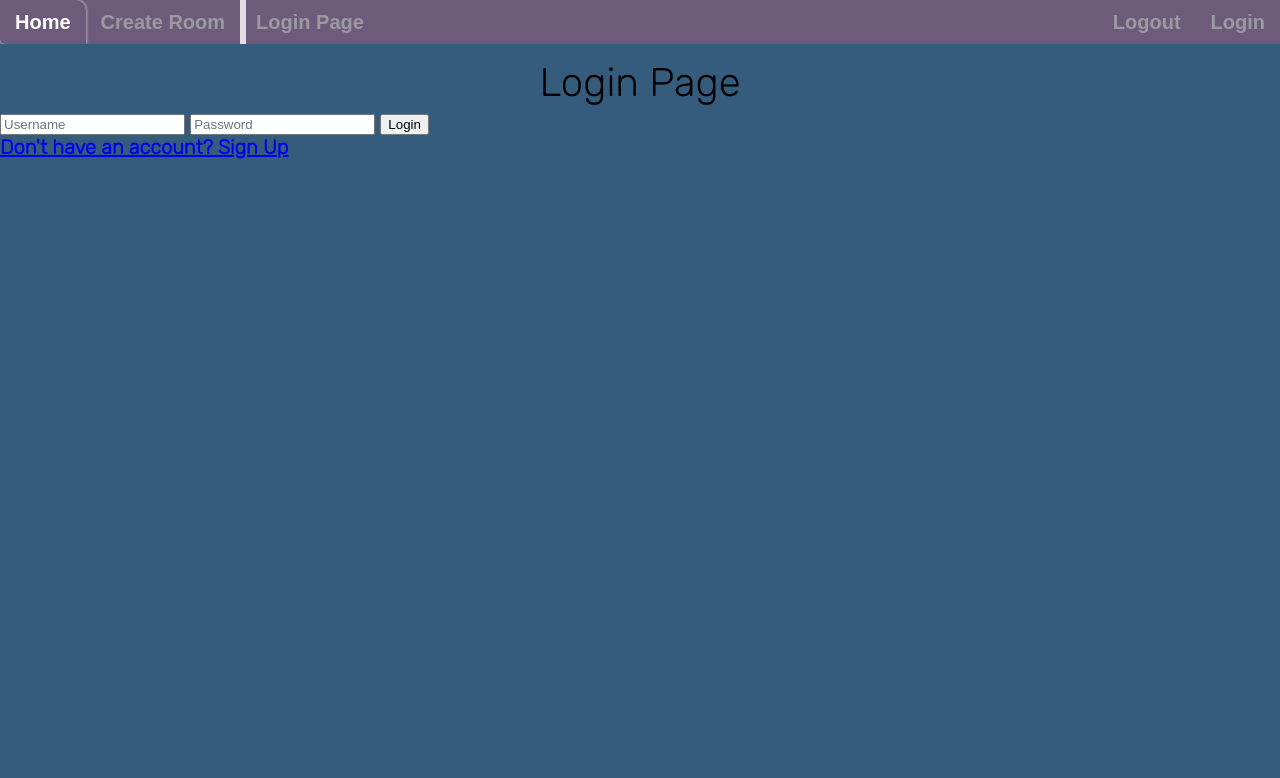
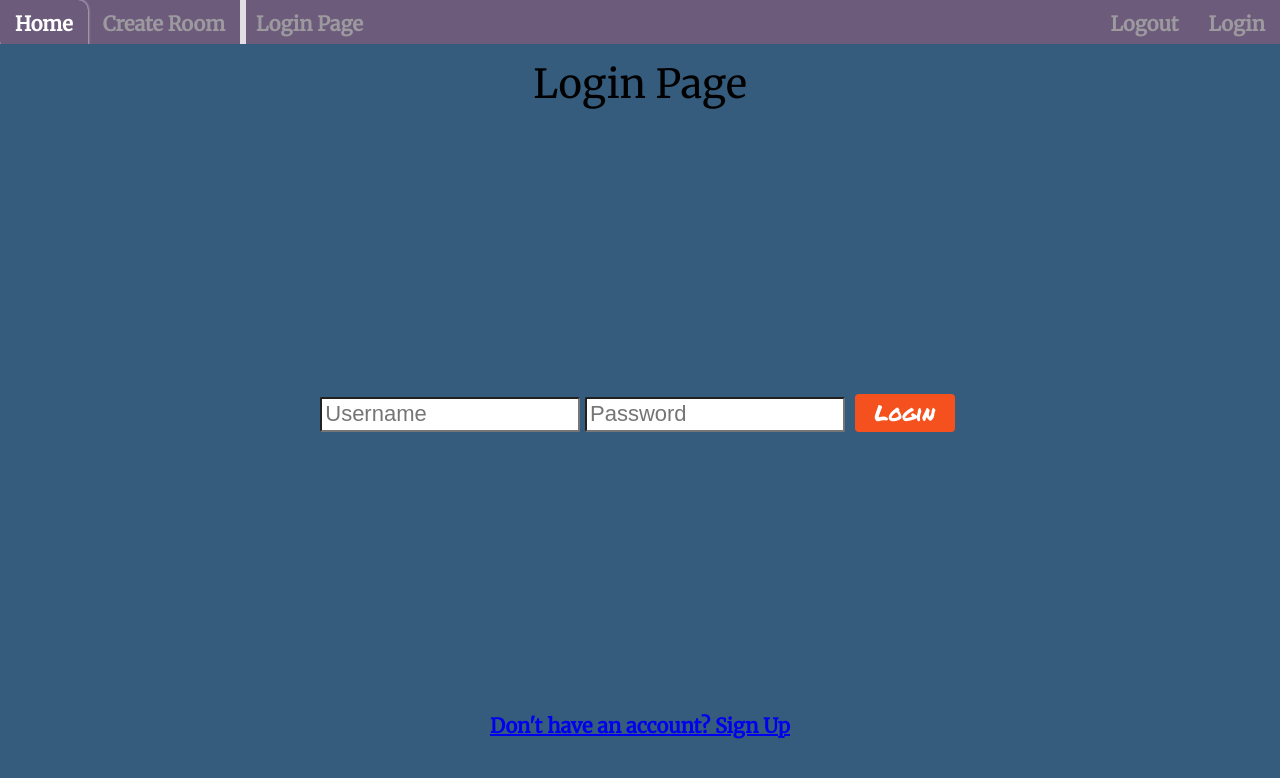
Before and after one commit to keirhewitt/ProjectManagementApp, a Flask app: page /login in a window 1280 px wide. Shown: the top 778 px of the page. Run offline with Flask 2, Linux system fonts and the light colour scheme; some libraries are stand-ins or nearby versions.

Commit message:
More CSS

```diff
--- a/static/css/style.css
+++ b/static/css/style.css
@@ -1,5 +1,6 @@
 @import url('https://fonts.googleapis.com/css2?family=Rubik:wght@300&display=swap');
-
+@import url('https://fonts.googleapis.com/css2?family=Permanent+Marker&display=swap');
+@import url('https://fonts.googleapis.com/css2?family=Merriweather&display=swap');
 
 :root {
   --main-background-color: #355c7d;
@@ -11,11 +12,11 @@
 
 body, html {
   margin: 0;
-  font-family: serif;
   font-weight: bold;
   font-size: 20px;
   background-color: var(--main-background-color);
-  font-family: 'rubik', sans-serif;
+  font-family: 'Merriweather', serif;
+
 }
 
 .content {
@@ -89,7 +90,6 @@ td {
 
 .nav-user-li {
   float: left;
-  font-family: Arial;
 }
 
 .nav-user-li a {
@@ -132,7 +132,6 @@ td {
 .nav-right > .nav-user-li {
   display: block;
   float: right;
-  font-family: arial;
   text-decoration: none;
   color: black;
   text-align: center;
@@ -144,11 +143,79 @@ td {
   width: 700px;
   text-align: center;
   margin: 0;
-  font-family: sans-serif;
   background-color: var(--main-background-color);
 }
 
 /* room.html  */
+
+/* login.html */
+
+.login-footer {
+  width: 100%;
+  padding: 0;
+  display: flex;
+  align-items: center;
+  justify-content: center;
+}
+
+.login-form-container {
+  height: 600px;
+  width: 100%;
+  padding: 0;
+  display: flex;
+  align-items: center;
+  justify-content: center;
+}
+
+#username, #password{
+  width: 250px;
+  height: 25px;
+  font-size: 22px;
+  border-radius: 2px;
+  padding: 3px;
+}
+
+#submit {
+  display: inline-block;
+  border-radius: 4px;
+  background-color: #f4511e;
+  border: none;
+  color: #FFFFFF;
+  text-align: center;
+  font-size: 22px;
+  font-family: 'Permanent Marker', cursive;
+  padding: 3px;
+  width: 100px;
+  transition: all 0.5s;
+  cursor: pointer;
+  margin: 5px;
+}
+
+#submit span {
+  cursor: pointer;
+  display: inline-block;
+  position: relative;
+  transition: 0.5s;
+}
+
+#submit span:after {
+  content: '\00bb';
+  position: absolute;
+  opacity: 0;
+  top: 0;
+  right: -20px;
+  transition: 0.5s;
+}
+
+#submit:hover span {
+  padding-right: 25px;
+}
+
+#submit:hover span:after {
+  opacity: 1;
+  right: 0;
+}
+
 
 /* update.html  */
 
--- a/templates/login.html
+++ b/templates/login.html
@@ -18,13 +18,17 @@
   <div class="alert-{{category}}">{{ message }}</div>
 {% endfor %}
 
+<div class="login-form-container">
   <form method="POST" action="">
       {{ form.hidden_tag() }}
       {{ form.username }}
       {{ form.password }}
       {{ form.submit }}
   </form>
+</div>
 
+<div class="login-footer">
   <a href="{{ url_for('register') }}">Don't have an account? Sign Up</a>
+</div>
 
 {% endblock %}
```
Also changed, not shown: other parts of static/css/style.css (+0 -4 lines), test.db. Lines whose indentation alone changed are shown as unchanged.
